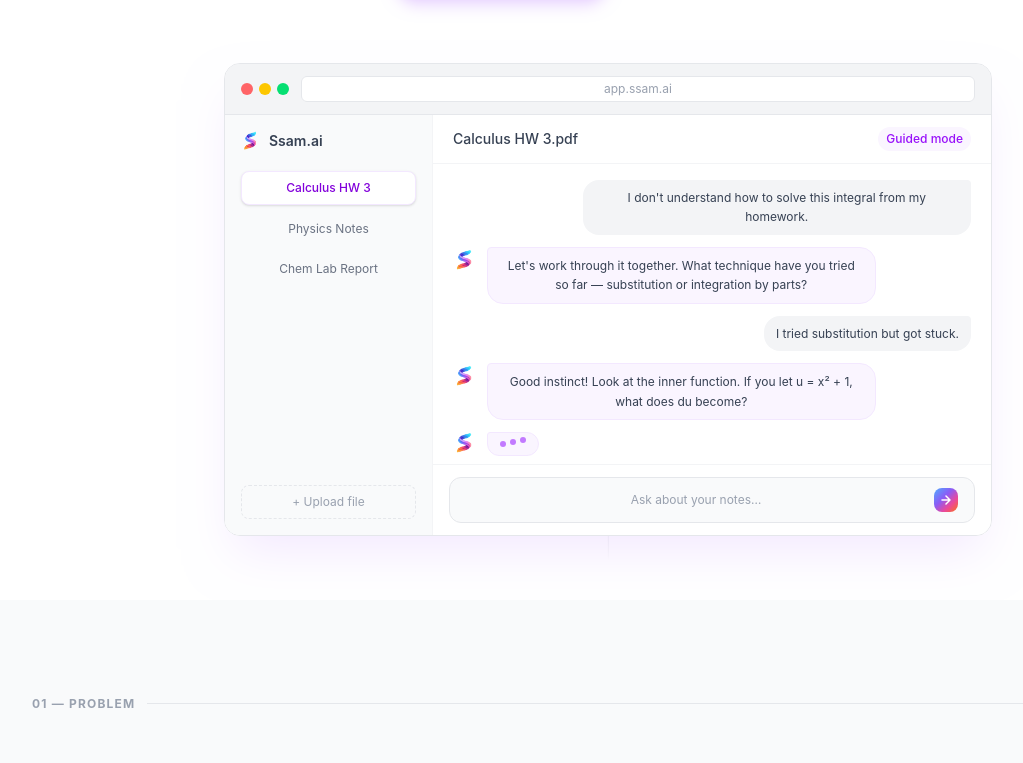
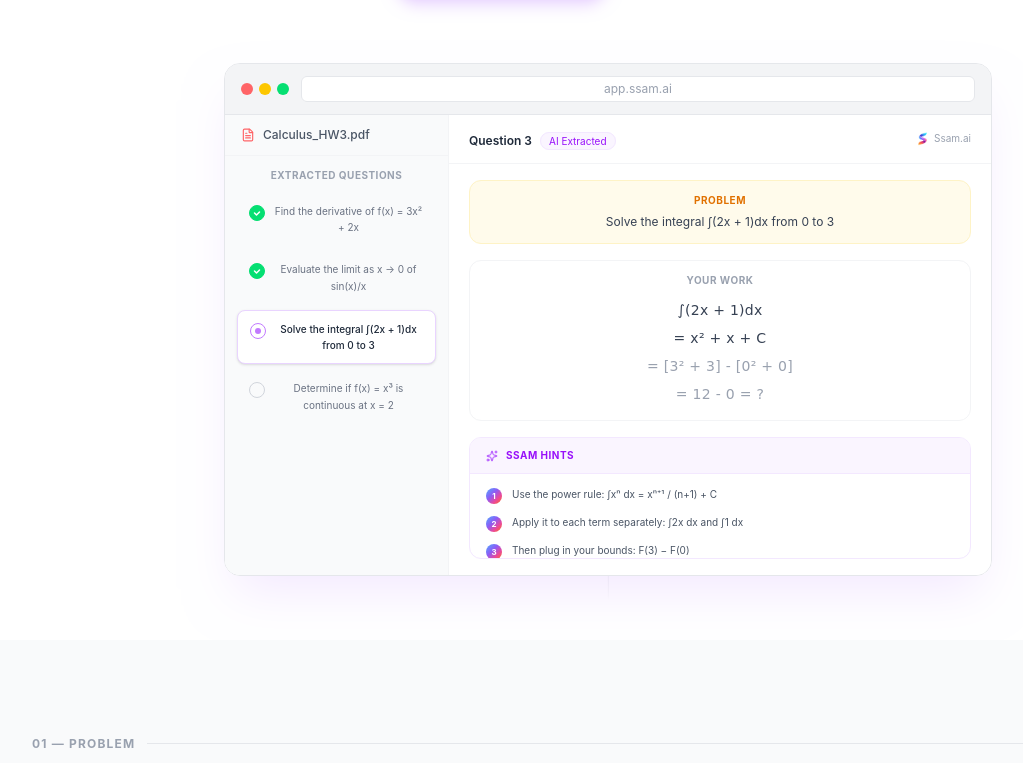
Before and after one commit to seungbeep339/ssam_ai_website, a Next.js app: page / in a window 1280 px wide. Shown: the part 641-1404 px from the top of the page, without its empty margins (32-1055 px from the left). Built offline with nearby package versions, Linux system fonts and the light colour scheme.

Commit message:
redesign product mockup - notebook with pdf extraction and hints

```diff
--- a/src/components/ProductMockup.tsx
+++ b/src/components/ProductMockup.tsx
@@ -2,24 +2,19 @@
 
 import { motion } from "framer-motion";
 import Image from "next/image";
+import { FileText, Sparkles } from "lucide-react";
 
-const messages = [
-  {
-    role: "user",
-    text: "I don't understand how to solve this integral from my homework.",
-  },
-  {
-    role: "assistant",
-    text: "Let's work through it together. What technique have you tried so far — substitution or integration by parts?",
-  },
-  {
-    role: "user",
-    text: "I tried substitution but got stuck.",
-  },
-  {
-    role: "assistant",
-    text: "Good instinct! Look at the inner function. If you let u = x² + 1, what does du become?",
-  },
+const extractedQuestions = [
+  { id: 1, text: "Find the derivative of f(x) = 3x² + 2x", done: true },
+  { id: 2, text: "Evaluate the limit as x → 0 of sin(x)/x", done: true },
+  { id: 3, text: "Solve the integral ∫(2x + 1)dx from 0 to 3", done: false, active: true },
+  { id: 4, text: "Determine if f(x) = x³ is continuous at x = 2", done: false },
+];
+
+const hints = [
+  { step: 1, text: "Use the power rule: ∫xⁿ dx = xⁿ⁺¹ / (n+1) + C" },
+  { step: 2, text: "Apply it to each term separately: ∫2x dx and ∫1 dx" },
+  { step: 3, text: "Then plug in your bounds: F(3) − F(0)" },
 ];
 
 export default function ProductMockup() {
@@ -45,102 +40,139 @@
         </div>
 
         {/* App layout */}
-        <div className="bg-white flex h-[420px]">
-          {/* Sidebar */}
-          <div className="w-52 border-r border-gray-100 bg-gray-50 p-4 flex flex-col gap-2 shrink-0">
-            <div className="flex items-center gap-2 mb-3">
-              <Image src="/ssam_ai_logo.png" alt="Ssam" width={22} height={22} className="w-5 h-5" />
-              <span className="text-sm font-semibold text-gray-700">Ssam.ai</span>
+        <div className="bg-white flex h-[460px]">
+
+          {/* Left panel — PDF questions */}
+          <div className="w-56 border-r border-gray-100 bg-gray-50 flex flex-col shrink-0">
+            {/* PDF header */}
+            <div className="px-4 py-3 border-b border-gray-100 flex items-center gap-2">
+              <FileText size={14} className="text-red-400 shrink-0" />
+              <span className="text-xs font-medium text-gray-600 truncate">Calculus_HW3.pdf</span>
             </div>
-            {["Calculus HW 3", "Physics Notes", "Chem Lab Report"].map((item, i) => (
-              <div
-                key={item}
-                className={`text-xs px-3 py-2 rounded-lg cursor-pointer truncate ${
-                  i === 0
-                    ? "bg-white border border-purple-100 text-purple-700 font-medium shadow-sm"
-                    : "text-gray-500 hover:bg-white"
-                }`}
-              >
-                {item}
-              </div>
-            ))}
-            <div className="mt-auto">
-              <div className="text-xs px-3 py-2 rounded-lg text-gray-400 border border-dashed border-gray-200 text-center cursor-pointer hover:border-purple-200">
-                + Upload file
-              </div>
+
+            {/* Extracted questions list */}
+            <div className="px-3 py-3 flex flex-col gap-1.5 overflow-y-auto">
+              <p className="text-[10px] font-bold text-gray-400 uppercase tracking-wider px-1 mb-1">
+                Extracted Questions
+              </p>
+              {extractedQuestions.map((q, i) => (
+                <motion.div
+                  key={q.id}
+                  initial={{ opacity: 0, x: -8 }}
+                  animate={{ opacity: 1, x: 0 }}
+                  transition={{ delay: 0.7 + i * 0.1 }}
+                  className={`px-3 py-2.5 rounded-lg cursor-pointer ${
+                    q.active
+                      ? "bg-white border border-purple-200 shadow-sm"
+                      : q.done
+                      ? "opacity-50"
+                      : "hover:bg-white"
+                  }`}
+                >
+                  <div className="flex items-start gap-2">
+                    <div className={`w-4 h-4 rounded-full border shrink-0 mt-0.5 flex items-center justify-center ${
+                      q.done ? "bg-green-400 border-green-400" : q.active ? "border-purple-400" : "border-gray-300"
+                    }`}>
+                      {q.done && (
+                        <svg width="8" height="8" viewBox="0 0 8 8" fill="none">
+                          <path d="M1.5 4l2 2 3-3" stroke="white" strokeWidth="1.5" strokeLinecap="round" strokeLinejoin="round"/>
+                        </svg>
+                      )}
+                      {q.active && <div className="w-1.5 h-1.5 rounded-full bg-purple-400" />}
+                    </div>
+                    <p className={`text-[10px] leading-relaxed line-clamp-2 ${
+                      q.active ? "text-gray-800 font-medium" : "text-gray-500"
+                    }`}>
+                      {q.text}
+                    </p>
+                  </div>
+                </motion.div>
+              ))}
             </div>
           </div>
 
-          {/* Main area */}
-          <div className="flex-1 flex flex-col">
+          {/* Right panel — notebook */}
+          <div className="flex-1 flex flex-col overflow-hidden">
             {/* Top bar */}
-            <div className="px-5 py-3 border-b border-gray-100 flex items-center justify-between">
-              <span className="text-sm font-medium text-gray-700">Calculus HW 3.pdf</span>
-              <span className="text-xs bg-purple-50 text-purple-600 px-2 py-1 rounded-full font-medium">
-                Guided mode
-              </span>
+            <div className="px-5 py-3 border-b border-gray-100 flex items-center justify-between shrink-0">
+              <div>
+                <span className="text-xs font-semibold text-gray-800">Question 3</span>
+                <span className="ml-2 text-[10px] bg-purple-50 text-purple-600 px-2 py-0.5 rounded-full border border-purple-100">
+                  AI Extracted
+                </span>
+              </div>
+              <div className="flex items-center gap-1 text-[10px] text-gray-400">
+                <Image src="/ssam_ai_logo.png" alt="Ssam" width={14} height={14} className="w-3.5 h-3.5" />
+                Ssam.ai
+              </div>
             </div>
 
-            {/* Chat messages */}
-            <div className="flex-1 overflow-y-auto px-5 py-4 flex flex-col gap-3">
-              {messages.map((msg, i) => (
-                <motion.div
-                  key={i}
-                  initial={{ opacity: 0, y: 8 }}
-                  animate={{ opacity: 1, y: 0 }}
-                  transition={{ delay: 0.8 + i * 0.2 }}
-                  className={`flex gap-2.5 ${msg.role === "user" ? "flex-row-reverse" : ""}`}
-                >
-                  {msg.role === "assistant" && (
-                    <div className="w-6 h-6 rounded-full shrink-0 overflow-hidden mt-0.5">
-                      <Image src="/ssam_ai_logo.png" alt="Ssam" width={24} height={24} />
-                    </div>
-                  )}
-                  <div
-                    className={`text-xs leading-relaxed px-3 py-2 rounded-2xl max-w-[75%] ${
-                      msg.role === "user"
-                        ? "bg-gray-100 text-gray-700 rounded-tr-sm"
-                        : "bg-purple-50 text-gray-700 rounded-tl-sm border border-purple-100"
-                    }`}
-                  >
-                    {msg.text}
-                  </div>
-                </motion.div>
-              ))}
-
-              {/* Typing indicator */}
+            <div className="flex-1 overflow-y-auto px-5 py-4 flex flex-col gap-4">
+              {/* Extracted question */}
               <motion.div
                 initial={{ opacity: 0 }}
                 animate={{ opacity: 1 }}
-                transition={{ delay: 1.8 }}
-                className="flex gap-2.5 items-center"
+                transition={{ delay: 0.8 }}
+                className="bg-amber-50 border border-amber-100 rounded-xl px-4 py-3"
               >
-                <div className="w-6 h-6 rounded-full overflow-hidden shrink-0">
-                  <Image src="/ssam_ai_logo.png" alt="Ssam" width={24} height={24} />
+                <p className="text-[10px] font-bold text-amber-600 uppercase tracking-wider mb-1">Problem</p>
+                <p className="text-xs text-gray-700 leading-relaxed">
+                  Solve the integral ∫(2x + 1)dx from 0 to 3
+                </p>
+              </motion.div>
+
+              {/* User handwriting */}
+              <motion.div
+                initial={{ opacity: 0 }}
+                animate={{ opacity: 1 }}
+                transition={{ delay: 1.0 }}
+                className="border border-gray-100 rounded-xl px-4 py-3 bg-white"
+              >
+                <p className="text-[10px] font-bold text-gray-400 uppercase tracking-wider mb-2">Your Work</p>
+                <div
+                  className="text-sm text-gray-700 leading-loose"
+                  style={{ fontFamily: "'Segoe Print', 'Comic Sans MS', cursive", letterSpacing: "0.02em" }}
+                >
+                  <span>∫(2x + 1)dx</span>
+                  <br />
+                  <span>= x² + x + C</span>
+                  <br />
+                  <span className="text-gray-400">= [3² + 3] - [0² + 0]</span>
+                  <br />
+                  <span className="text-gray-400">= 12 - 0 = ?</span>
                 </div>
-                <div className="bg-purple-50 border border-purple-100 px-3 py-2 rounded-2xl rounded-tl-sm flex gap-1 items-center">
-                  {[0, 1, 2].map((i) => (
+              </motion.div>
+
+              {/* AI hints */}
+              <motion.div
+                initial={{ opacity: 0, y: 8 }}
+                animate={{ opacity: 1, y: 0 }}
+                transition={{ delay: 1.3 }}
+                className="border border-purple-100 rounded-xl overflow-hidden"
+              >
+                <div className="px-4 py-2.5 bg-purple-50 border-b border-purple-100 flex items-center gap-2">
+                  <Sparkles size={12} className="text-purple-500" />
+                  <p className="text-[10px] font-bold text-purple-600 uppercase tracking-wider">
+                    Ssam Hints
+                  </p>
+                </div>
+                <div className="px-4 py-3 flex flex-col gap-2.5">
+                  {hints.map((hint, i) => (
                     <motion.div
-                      key={i}
-                      className="w-1.5 h-1.5 rounded-full bg-purple-400"
-                      animate={{ y: [0, -4, 0] }}
-                      transition={{ duration: 0.6, delay: i * 0.15, repeat: Infinity }}
-                    />
+                      key={hint.step}
+                      initial={{ opacity: 0, x: 6 }}
+                      animate={{ opacity: 1, x: 0 }}
+                      transition={{ delay: 1.4 + i * 0.15 }}
+                      className="flex gap-2.5 items-start"
+                    >
+                      <div className="w-4 h-4 rounded-full gradient-btn flex items-center justify-center shrink-0 mt-0.5">
+                        <span className="text-[8px] font-bold text-white">{hint.step}</span>
+                      </div>
+                      <p className="text-[10px] text-gray-600 leading-relaxed">{hint.text}</p>
+                    </motion.div>
                   ))}
                 </div>
               </motion.div>
-            </div>
-
-            {/* Input bar */}
-            <div className="px-4 py-3 border-t border-gray-100">
-              <div className="flex items-center gap-2 bg-gray-50 border border-gray-200 rounded-xl px-4 py-2.5">
-                <span className="text-xs text-gray-400 flex-1">Ask about your notes…</span>
-                <div className="w-6 h-6 rounded-lg gradient-btn flex items-center justify-center shrink-0">
-                  <svg width="10" height="10" viewBox="0 0 10 10" fill="none">
-                    <path d="M1 5h8M5 1l4 4-4 4" stroke="white" strokeWidth="1.5" strokeLinecap="round" strokeLinejoin="round"/>
-                  </svg>
-                </div>
-              </div>
             </div>
           </div>
         </div>
```
